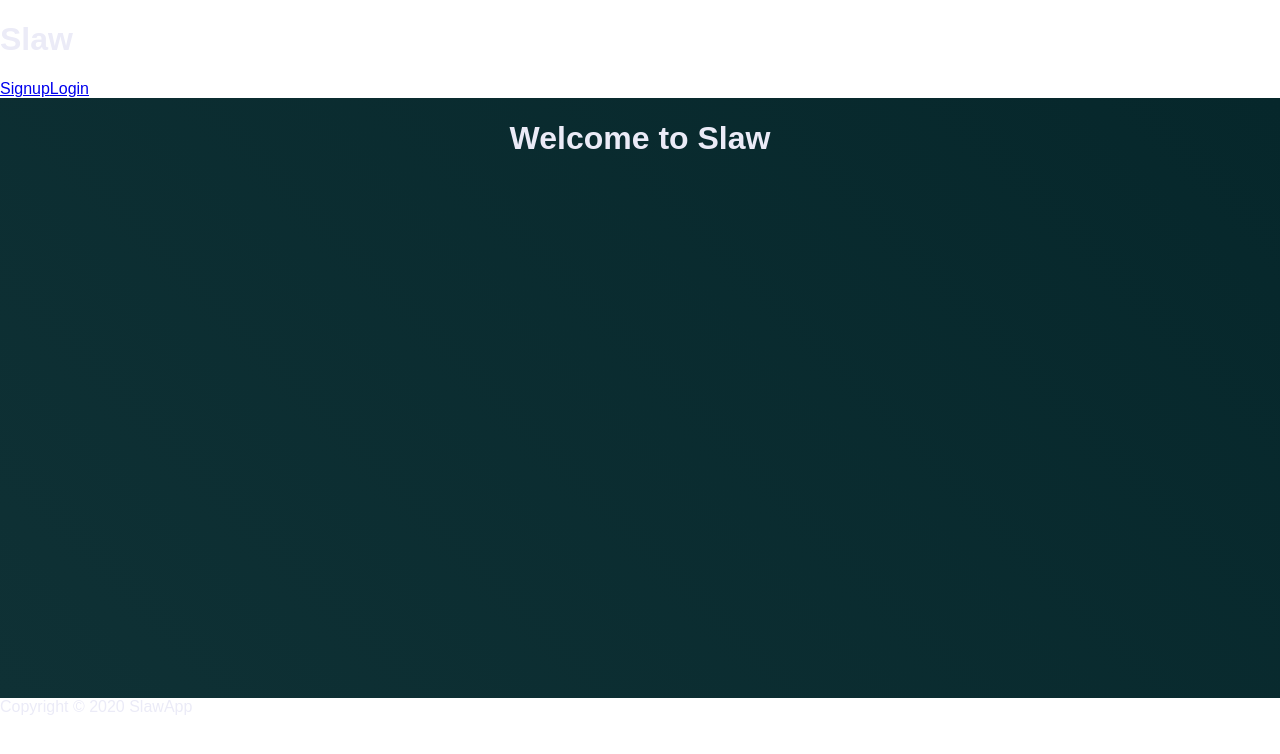
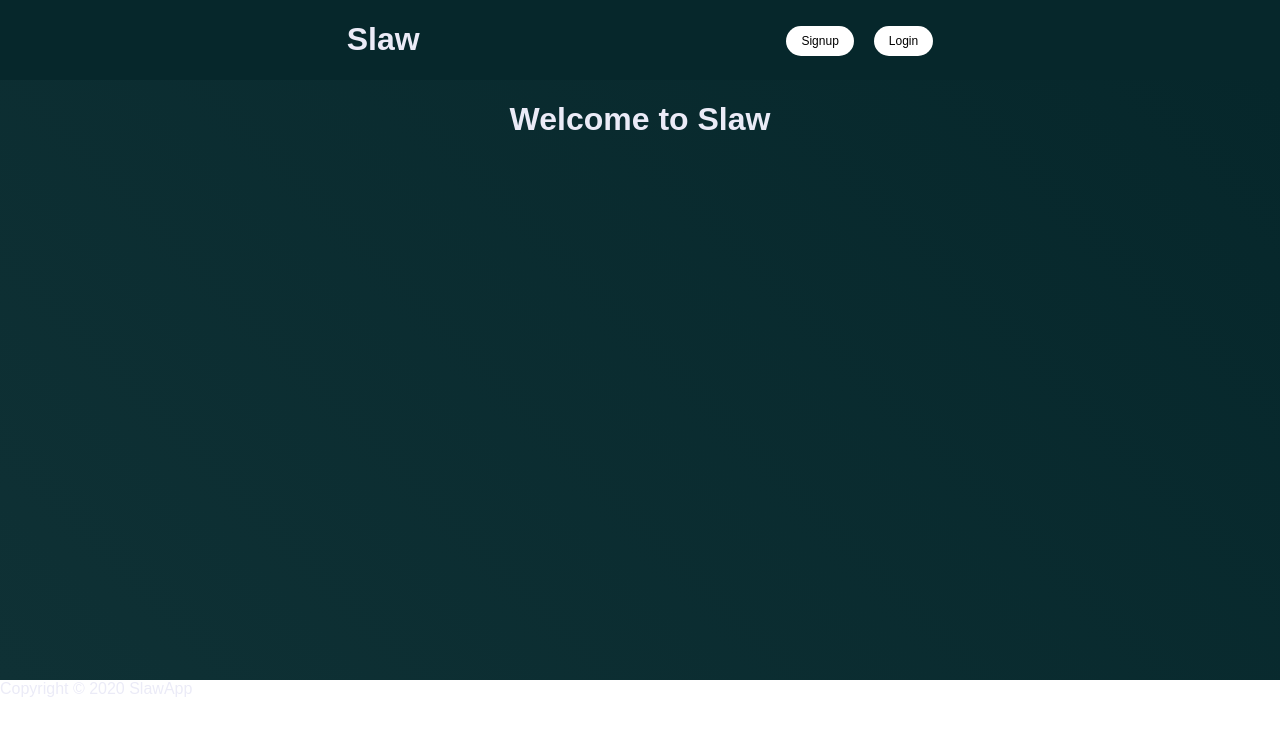
Before and after one commit to iamtreetop/Slaw, a React (Create React App) app in the folder frontend/: page / in a window 1280 px wide. Shown: the top 754 px of the page. Built offline with nearby package versions, Linux system fonts and the light colour scheme.

Commit message:
Add Css to splash page

```diff
--- /dev/null
+++ b/frontend/src/components/nav/nav.css
@@ -0,0 +1,31 @@
+.navbar-container{
+    background-color: #06272b;
+    display: flex;
+    justify-content: space-evenly;
+    align-items: center;
+}
+
+.session-button{
+    color: black;
+    font-size: 12px;
+    margin-left: 20px;
+    /* border: 1px solid #fff; */
+    border-radius: 25px;
+    padding: 8px 15px;
+    text-decoration: none;
+    background-color: white;
+    cursor: pointer;
+}
+
+.session-button:hover{
+    background-color: #8acbb6;
+    font-weight: bolder;
+    transition: background-color .4s ease-out;
+}
+
+.session-button:active{
+    text-decoration: underline;
+    color: black;
+    font-weight: bolder;
+    box-shadow: 0 2px 10px 0 rgba(0,0,0,.2);
+}
--- a/frontend/src/components/nav/navbar.jsx
+++ b/frontend/src/components/nav/navbar.jsx
@@ -1,7 +1,7 @@
 import React from 'react';
 import { Link } from 'react-router-dom'
-// import './navbar.css'
-// import "../../../stylesheets/session_form.css"
+import './nav.css'
+
 
 class NavBar extends React.Component {
   constructor(props) {
@@ -15,20 +15,19 @@ class NavBar extends React.Component {
       this.props.logout();
   }
 
-  // Selectively render links dependent on whether the user is logged in
   getLinks() {
       if (this.props.loggedIn) {
         return (
             <div>
                 <Link to={'/profile'}>Profile</Link>
-                <button onClick={this.logoutUser}>Logout</button>
+                <button className="session-button" onClick={this.logoutUser}>Logout</button>
             </div>
         );
       } else {
         return (
             <div>
-                <Link to={'/signup'}>Signup</Link>
-                <Link to={'/login'}>Login</Link>
+                <Link className="session-button" to={'/signup'}>Signup</Link>
+                <Link className="session-button" to={'/login'}>Login</Link>
             </div>
         );
       }
@@ -36,7 +35,7 @@ class NavBar extends React.Component {
 
   render() {
       return (
-        <div>
+        <div class="navbar-container">
             <h1>Slaw</h1>
             { this.getLinks() }
         </div>
```
